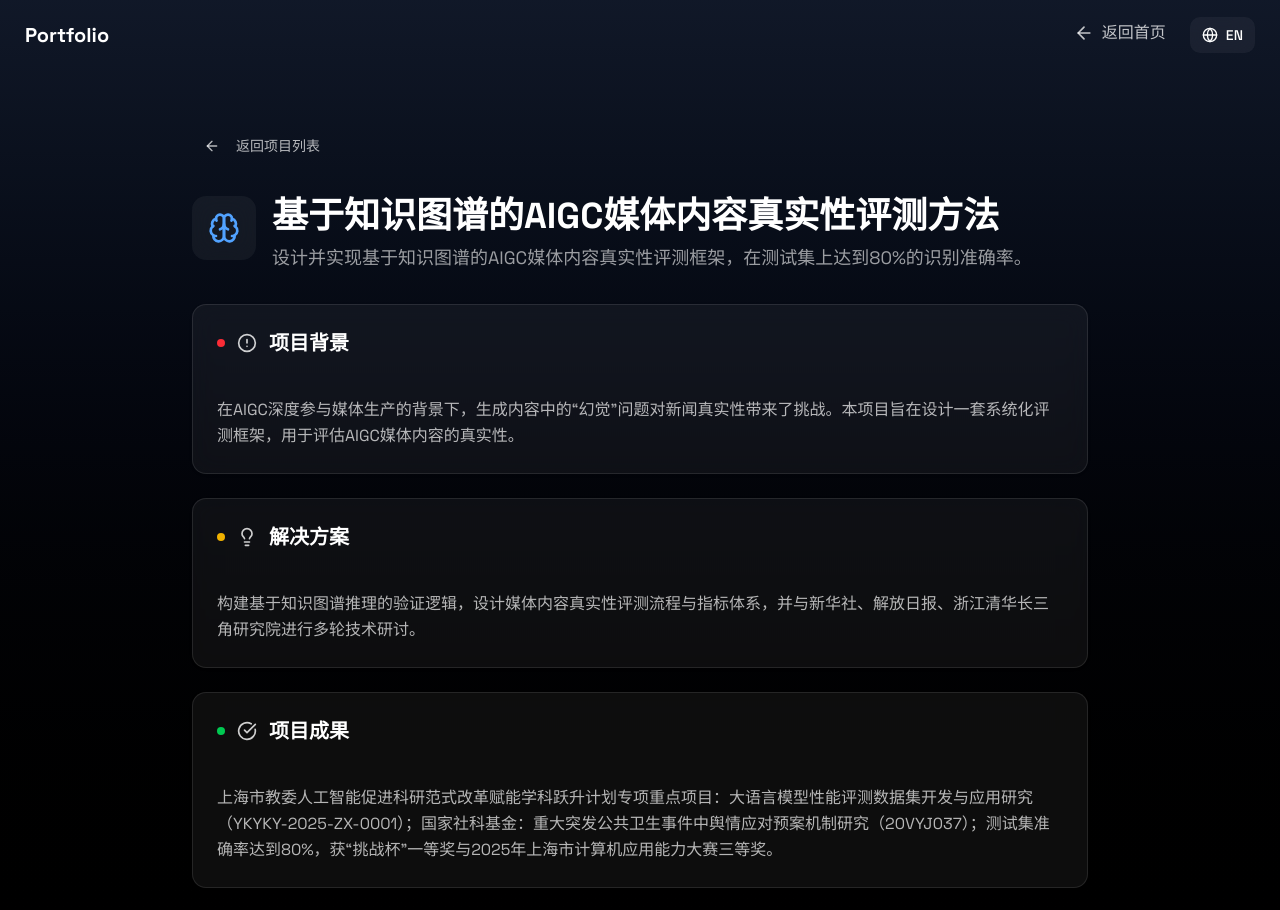
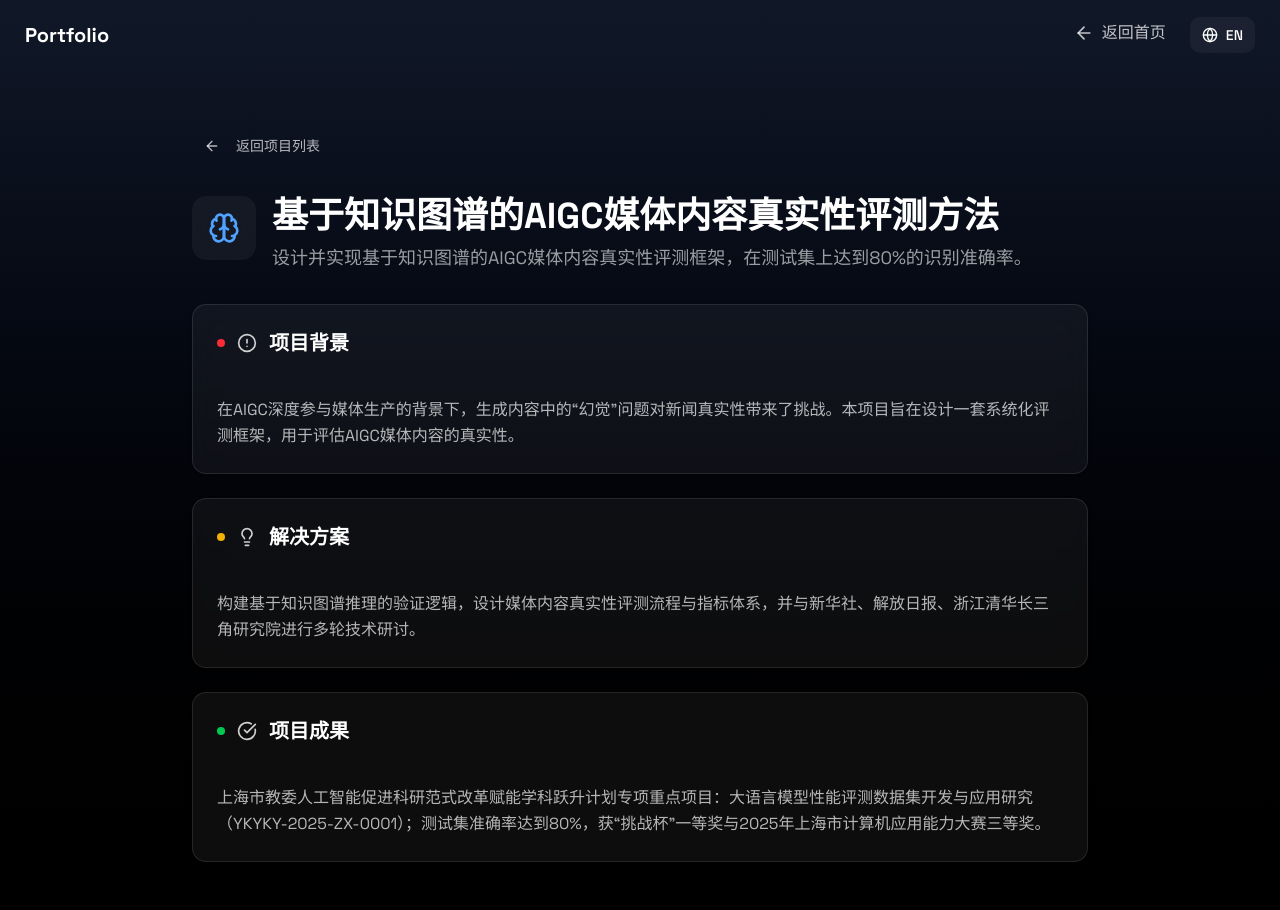
Before and after one commit to fusunnn/fusunnn.github.io, a Next.js app: page /projects/aigc-verification in a window 1280 px wide. Shown: the top 910 px of the page. Built offline with nearby package versions, Linux system fonts and the light colour scheme.

Commit message:
AI项目成果修改。

```diff
--- a/components/projects-section.tsx
+++ b/components/projects-section.tsx
@@ -321,7 +321,7 @@ export const projects: Project[] = [
   impactEn:
     "Supported by Shanghai Municipal Education Commission Key Project (YKYKY-2025-ZX-0001) and National Social Science Foundation (20VYJ037). Achieved 80% test accuracy, awarded first prize in Challenge Cup and third prize in Shanghai Collegiate Computing Contest 2025.",
   impactZh:
-    "上海市教委人工智能促进科研范式改革赋能学科跃升计划专项重点项目：大语言模型性能评测数据集开发与应用研究（YKYKY-2025-ZX-0001）；国家社科基金：重大突发公共卫生事件中舆情应对预案机制研究（20VYJ037）；测试集准确率达到80%，获“挑战杯”一等奖与2025年上海市计算机应用能力大赛三等奖。",
+    "上海市教委人工智能促进科研范式改革赋能学科跃升计划专项重点项目：大语言模型性能评测数据集开发与应用研究（YKYKY-2025-ZX-0001）；测试集准确率达到80%，获“挑战杯”一等奖与2025年上海市计算机应用能力大赛三等奖。",
 
   recognition: ["Xinhua News Agency", "Jiefang Daily", "Yangtze Delta Region Institute"],
 
```
